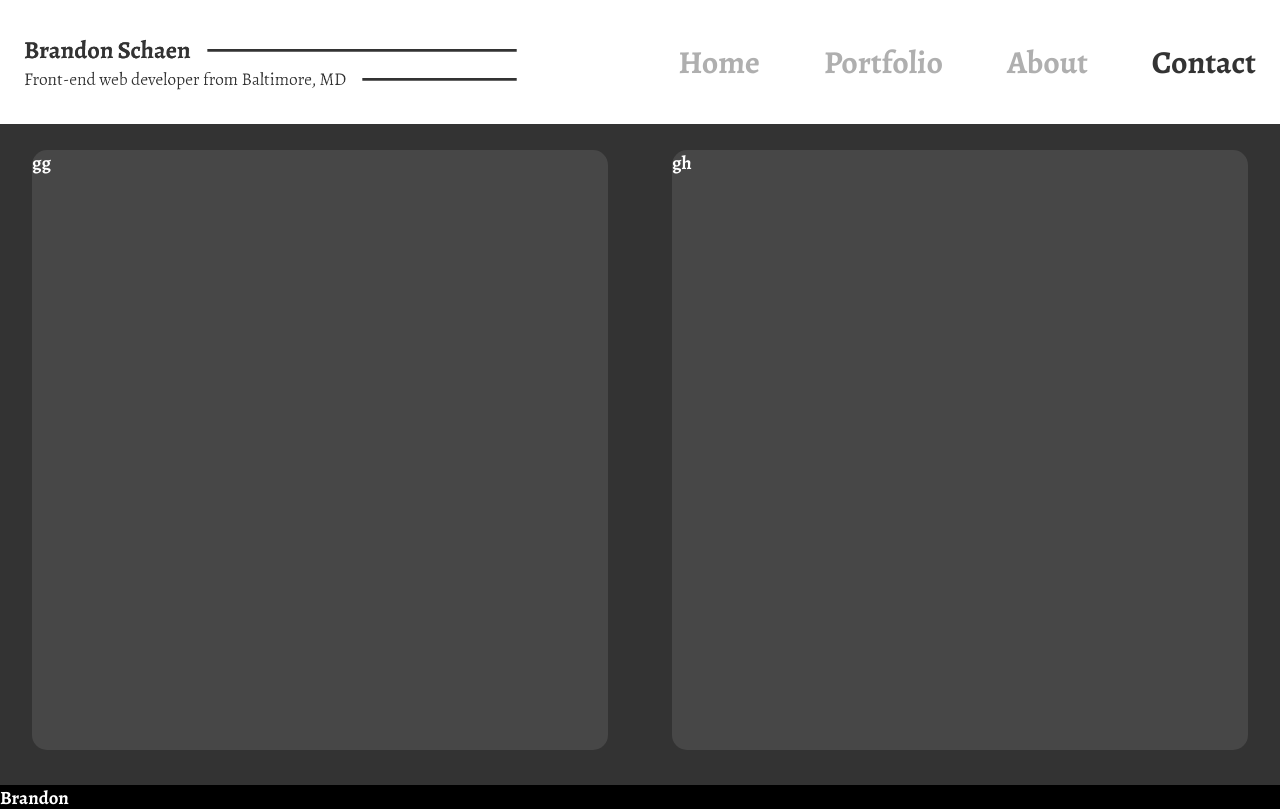
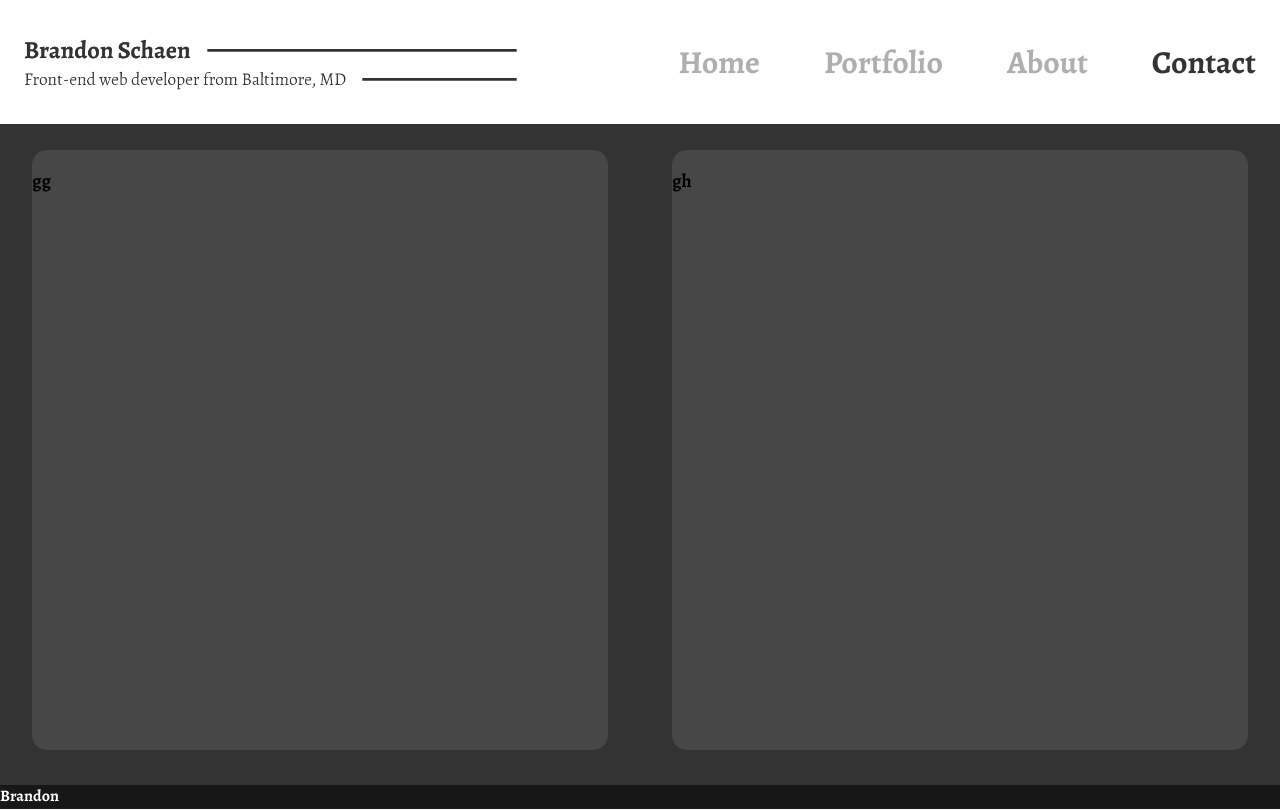
Before and after one commit to SonniSonni/Brandon-Portfolio, a React (Create React App) app: page /contact in a window 1280 px wide. Built offline with nearby package versions, Linux system fonts and the light colour scheme.

Commit message:
Set color and changed h3 to h4 for footer

```diff
--- a/src/Components/Footer/Footer.css
+++ b/src/Components/Footer/Footer.css
@@ -1,9 +1,9 @@
 .footer-wrap{
   height:3vh;
-  background-color:black;
+  background-color:#171717;
 }
 
-h3{
+h4{
   color:white;
   margin: 0;
 }
--- a/src/Components/Footer/Footer.js
+++ b/src/Components/Footer/Footer.js
@@ -3,7 +3,7 @@ import './Footer.css';
 
 const Footer = () => (
   <div className="footer-wrap">
-    <h3>Brandon</h3>
+    <h4>Brandon</h4>
   </div>
 );
 
```
